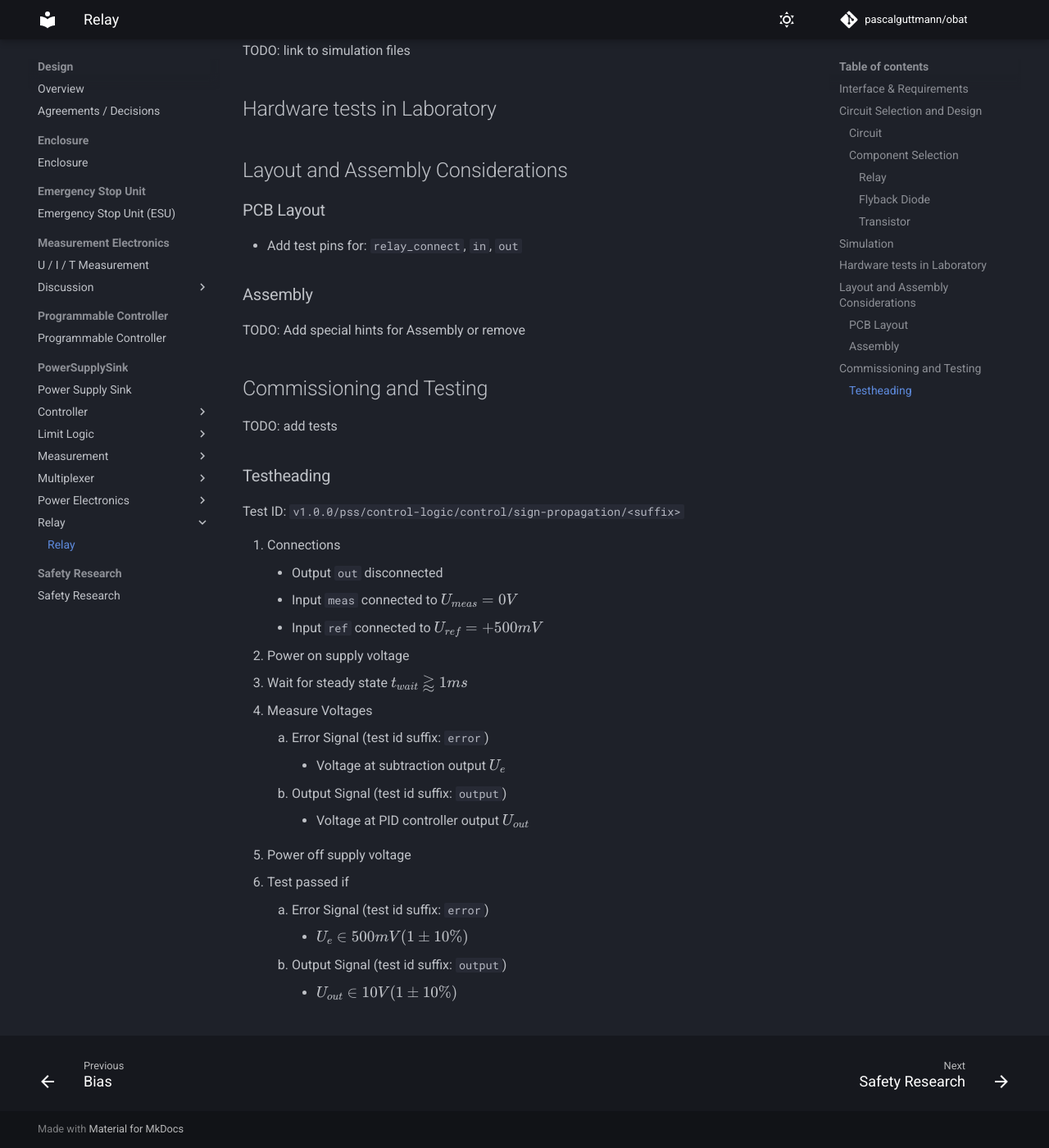
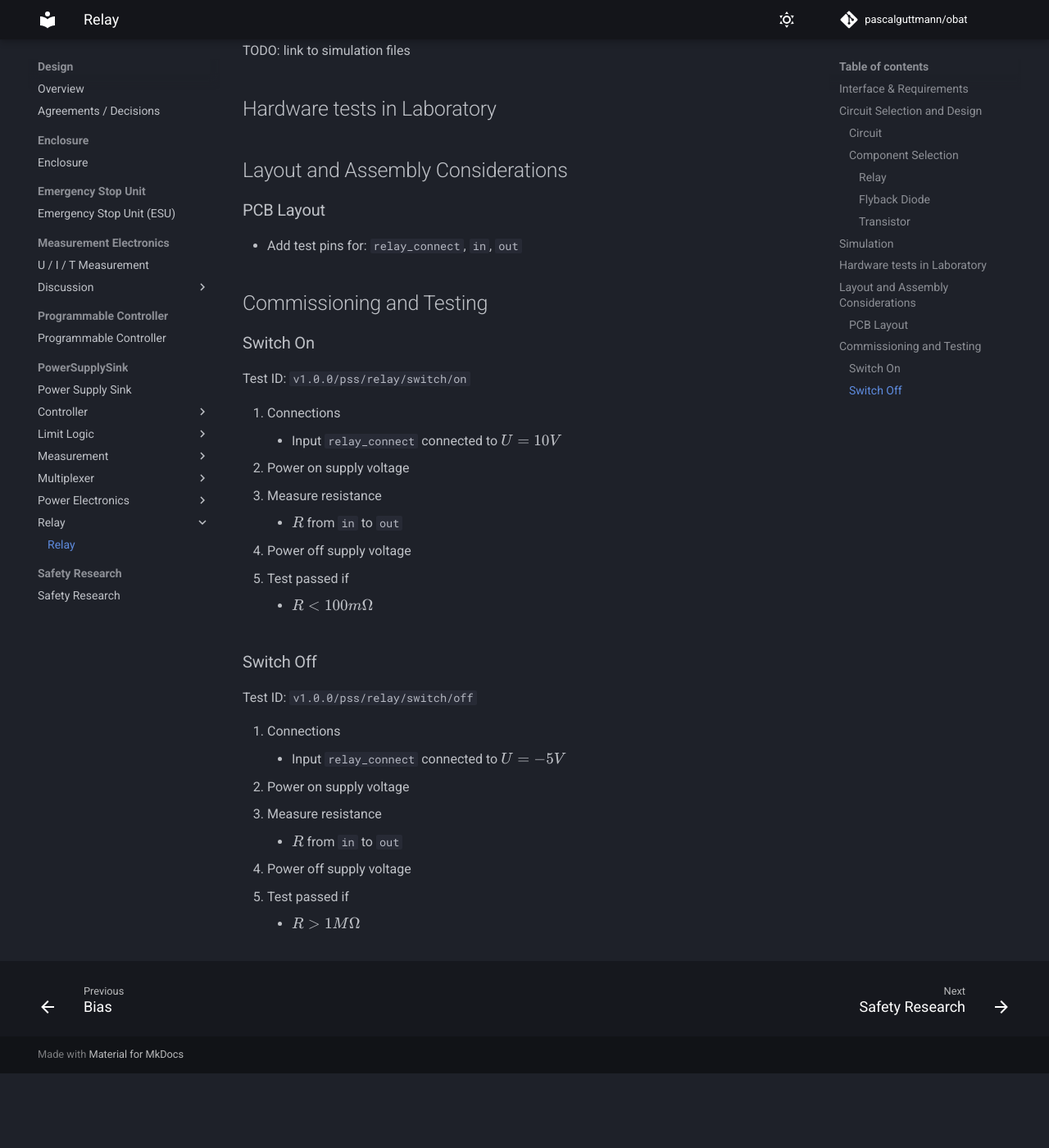
Before and after one commit to pascalguttmann/obat, an MkDocs documentation site: the page built from docs/design/pss/relay/relay.md, in a window 1280 px wide and 1400 px high, scrolled down 2203 px. Shown: the whole window at 82% size. Built offline with MkDocs 1.6.1 and Material for MkDocs 9.7.7, drawn with Linux system fonts in a browser that asks for light colours; comment, search, counter and statistics services are not loaded; after the commit the page ends 3512 px from its top, so only the background shows below that.

Commit message:
add relay test cases

```diff
--- a/docs/design/pss/relay/relay.md
+++ b/docs/design/pss/relay/relay.md
@@ -92,32 +92,30 @@ TODO: link to simulation files
 
 - Add test pins for: `relay_connect`, `in`, `out`
 
-### Assembly
-
-TODO: Add special hints for Assembly or remove
-
 ## Commissioning and Testing
 
-TODO: add tests
+### Switch On
 
-### Testheading
-
-Test ID: `v1.0.0/pss/control-logic/control/sign-propagation/<suffix>`
+Test ID: `v1.0.0/pss/relay/switch/on`
 
 1. Connections
-    - Output `out` disconnected
-    - Input `meas` connected to $U_{meas} = 0V$
-    - Input `ref` connected to $U_{ref} = +500mV$
+    - Input `relay_connect` connected to $U = 10V$
 2. Power on supply voltage
-3. Wait for steady state $t_{wait} \gtrapprox 1ms$
-4. Measure Voltages
-    1. Error Signal (test id suffix: `error`)
-        - Voltage at subtraction output $U_{e}$
-    2. Output Signal (test id suffix: `output`)
-        - Voltage at PID controller output $U_{out}$
-5. Power off supply voltage
-6. Test passed if
-    1. Error Signal (test id suffix: `error`)
-        - $U_{e} \in 500mV (1 \pm 10\%)$
-    2. Output Signal (test id suffix: `output`)
-        - $U_{out} \in 10V (1 \pm 10\%)$
+3. Measure resistance
+    - $R$ from `in` to `out`
+4. Power off supply voltage
+5. Test passed if
+    - $R < 100 m \Omega$
+
+### Switch Off
+
+Test ID: `v1.0.0/pss/relay/switch/off`
+
+1. Connections
+    - Input `relay_connect` connected to $U = -5V$
+2. Power on supply voltage
+3. Measure resistance
+    - $R$ from `in` to `out`
+4. Power off supply voltage
+5. Test passed if
+    - $R > 1 M \Omega$
```
